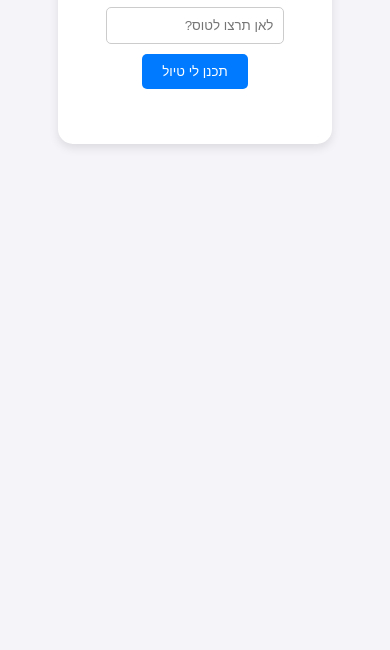
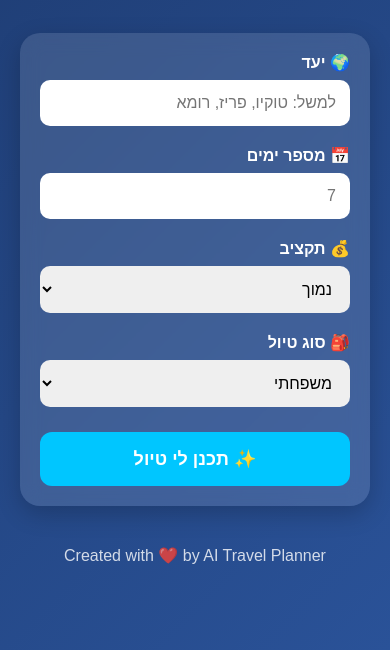
Before and after one commit to itayreich12-art/Veer-0.2, a plain HTML site: page index.html in a window 390 px wide. Shown: the part 194-844 px from the top of the page. Drawn offline with Linux system fonts and the light colour scheme.

Commit message:
Revamp AI Travel Planner layout and features
Updated the layout and functionality of the AI Travel Planner. Added responsive design, new input fields, and improved styling.

```diff
--- a/index.html
+++ b/index.html
@@ -2,75 +2,286 @@
 <html lang="he" dir="rtl">
 <head>
   <meta charset="UTF-8">
-    <title>AI Travel Planner</title>
+  <meta name="viewport" content="width=device-width, initial-scale=1.0">
+  <title>AI Travel Planner ✈️</title>
+
   <style>
+    * {
+      margin: 0;
+      padding: 0;
+      box-sizing: border-box;
+    }
+
     body {
       font-family: Arial, sans-serif;
-            background: #f4f4f9;
-            text-align: center;
-            padding: 50px;
+      background: linear-gradient(135deg, #1e3c72, #2a5298);
+      min-height: 100vh;
+      color: white;
+      padding: 20px;
     }
-        .card {
-            background: white;
-            padding: 25px;
-            border-radius: 15px;
-            box-shadow: 0 4px 10px rgba(0,0,0,0.1);
-            max-width: 600px;
+
+    .container {
+      max-width: 1000px;
       margin: auto;
     }
-        input {
-            padding: 10px;
-            width: 70%;
-            border-radius: 5px;
-            border: 1px solid #ccc;
+
+    .hero {
+      text-align: center;
+      margin-bottom: 40px;
+      padding: 30px;
     }
+
+    .hero h1 {
+      font-size: 3rem;
+      margin-bottom: 10px;
+    }
+
+    .hero p {
+      font-size: 1.2rem;
+      opacity: 0.9;
+    }
+
+    .card {
+      background: rgba(255,255,255,0.12);
+      backdrop-filter: blur(10px);
+      border-radius: 20px;
+      padding: 30px;
+      margin-bottom: 30px;
+      box-shadow: 0 8px 25px rgba(0,0,0,0.2);
+    }
+
+    .grid {
+      display: grid;
+      grid-template-columns: repeat(auto-fit, minmax(250px, 1fr));
+      gap: 20px;
+    }
+
+    label {
+      display: block;
+      margin-bottom: 8px;
+      font-weight: bold;
+    }
+
+    input,
+    select {
+      width: 100%;
+      padding: 14px;
+      border-radius: 10px;
+      border: none;
+      font-size: 16px;
+    }
+
     button {
-            padding: 10px 20px;
-            margin-top: 10px;
-            background: #007bff;
+      width: 100%;
+      margin-top: 25px;
+      padding: 16px;
+      border: none;
+      border-radius: 12px;
+      background: #00c6ff;
       color: white;
-            border: none;
-            border-radius: 5px;
+      font-size: 18px;
       cursor: pointer;
+      transition: 0.3s;
+      font-weight: bold;
     }
-        #results {
-            margin-top: 30px;
-            text-align: right;
+
+    button:hover {
+      background: #0072ff;
+      transform: scale(1.02);
+    }
+
+    .results {
+      display: none;
+      animation: fadeIn 0.5s ease;
+    }
+
+    .section-title {
+      font-size: 1.5rem;
+      margin-bottom: 15px;
+      color: #ffd369;
+    }
+
+    .info-box {
+      background: rgba(255,255,255,0.08);
+      padding: 20px;
+      border-radius: 15px;
+      margin-bottom: 20px;
+    }
+
+    ul {
+      padding-right: 20px;
+      line-height: 2;
+    }
+
+    .footer {
+      text-align: center;
+      margin-top: 40px;
+      opacity: 0.8;
+    }
+
+    @keyframes fadeIn {
+      from {
+        opacity: 0;
+        transform: translateY(20px);
+      }
+      to {
+        opacity: 1;
+        transform: translateY(0);
+      }
+    }
+
+    @media(max-width: 700px) {
+      .hero h1 {
+        font-size: 2rem;
+      }
+
+      .card {
+        padding: 20px;
+      }
     }
   </style>
 </head>
 <body>
 
+<div class="container">
+
+  <div class="hero">
+    <h1>✈️ AI Travel Planner</h1>
+    <p>מתכנן הטיולים החכם שלך בעולם</p>
+  </div>
+
   <div class="card">
-    <h1>✈️ מתכנן טיולים חכם</h1>
-    <input type="text" id="destination" placeholder="לאן תרצו לטוס?">
-    <br>
-    <button onclick="getTravelInfo()">תכנן לי טיול</button>
+    <div class="grid">
 
-    <div id="results"></div>
+      <div>
+        <label>🌍 יעד</label>
+        <input type="text" id="destination" placeholder="למשל: טוקיו, פריז, רומא">
+      </div>
+
+      <div>
+        <label>📅 מספר ימים</label>
+        <input type="number" id="days" placeholder="7">
+      </div>
+
+      <div>
+        <label>💰 תקציב</label>
+        <select id="budget">
+          <option>נמוך</option>
+          <option>בינוני</option>
+          <option>גבוה</option>
+          <option>יוקרתי</option>
+        </select>
+      </div>
+
+      <div>
+        <label>🎒 סוג טיול</label>
+        <select id="style">
+          <option>משפחתי</option>
+          <option>זוגי</option>
+          <option>תרמילאים</option>
+          <option>יוקרתי</option>
+          <option>עסקים</option>
+        </select>
+      </div>
+
+    </div>
+
+    <button onclick="planTrip()">✨ תכנן לי טיול</button>
+  </div>
+
+  <div class="results card" id="results">
+
+    <div class="info-box">
+      <div class="section-title">📍 מידע כללי</div>
+      <div id="generalInfo"></div>
+    </div>
+
+    <div class="info-box">
+      <div class="section-title">🌟 אטרקציות מומלצות</div>
+      <div id="attractions"></div>
+    </div>
+
+    <div class="info-box">
+      <div class="section-title">🍜 אוכל מקומי</div>
+      <div id="food"></div>
+    </div>
+
+    <div class="info-box">
+      <div class="section-title">🧳 טיפים לטיול</div>
+      <div id="tips"></div>
+    </div>
+
+  </div>
+
+  <div class="footer">
+    <p>Created with ❤️ by AI Travel Planner</p>
+  </div>
+
 </div>
 
 <script>
-function getTravelInfo() {
-    const dest = document.getElementById("destination").value;
-    const results = document.getElementById("results");
 
-    if (!dest) {
-        results.innerHTML = "❗ נא להכניס יעד";
+function planTrip() {
+
+  const destination = document.getElementById("destination").value;
+  const days = document.getElementById("days").value;
+  const budget = document.getElementById("budget").value;
+  const style = document.getElementById("style").value;
+
+  if (!destination || !days) {
+    alert("נא למלא יעד ומספר ימים");
     return;
   }
 
-    results.innerHTML = "🔍 מחפש מידע...";
+  document.getElementById("results").style.display = "block";
 
-    setTimeout(() => {
-        results.innerHTML = `
-            <h3>📍 יעד: ${dest}</h3>
-            <p><b>⏳ זמן טיסה:</b> משתנה לפי מוצא</p>
-            <p><b>🗣️ שפה:</b> תלוי במדינה</p>
-            <p><b>🌟 אטרקציות:</b> אוכל, תרבות, טבע ואטרקציות מקומיות</p>
+  document.getElementById("generalInfo").innerHTML = `
+    <p><b>יעד:</b> ${destination}</p>
+    <p><b>משך הטיול:</b> ${days} ימים</p>
+    <p><b>תקציב:</b> ${budget}</p>
+    <p><b>סגנון:</b> ${style}</p>
+    <br>
+    <p>
+      ${destination} הוא יעד מדהים עם תרבות מיוחדת,
+      אטרקציות מפורסמות, אוכל מקומי וחוויות בלתי נשכחות.
+    </p>
   `;
-    }, 1200);
+
+  document.getElementById("attractions").innerHTML = `
+    <ul>
+      <li>🏛️ מוזיאונים ואתרים היסטוריים</li>
+      <li>🌆 סיורי עיר ומרכזי קניות</li>
+      <li>🌄 טבע ונופים מיוחדים</li>
+      <li>🎡 אטרקציות תיירותיות מובילות</li>
+      <li>📸 מקומות מושלמים לתמונות</li>
+    </ul>
+  `;
+
+  document.getElementById("food").innerHTML = `
+    <ul>
+      <li>🍜 מסעדות מקומיות מומלצות</li>
+      <li>☕ בתי קפה מיוחדים</li>
+      <li>🍰 קינוחים מקומיים</li>
+      <li>🥘 אוכל רחוב מפורסם</li>
+    </ul>
+  `;
+
+  document.getElementById("tips").innerHTML = `
+    <ul>
+      <li>🎫 להזמין כרטיסים מראש</li>
+      <li>💳 להחזיק גם מזומן וגם אשראי</li>
+      <li>📱 להשתמש במפות Google</li>
+      <li>🌦️ לבדוק מזג אוויר לפני הטיסה</li>
+      <li>🛡️ לעשות ביטוח נסיעות</li>
+    </ul>
+  `;
+
+  window.scrollTo({
+    top: document.body.scrollHeight,
+    behavior: "smooth"
+  });
 }
+
 </script>
 
 </body>
```
Lines whose indentation alone changed are shown as unchanged.
